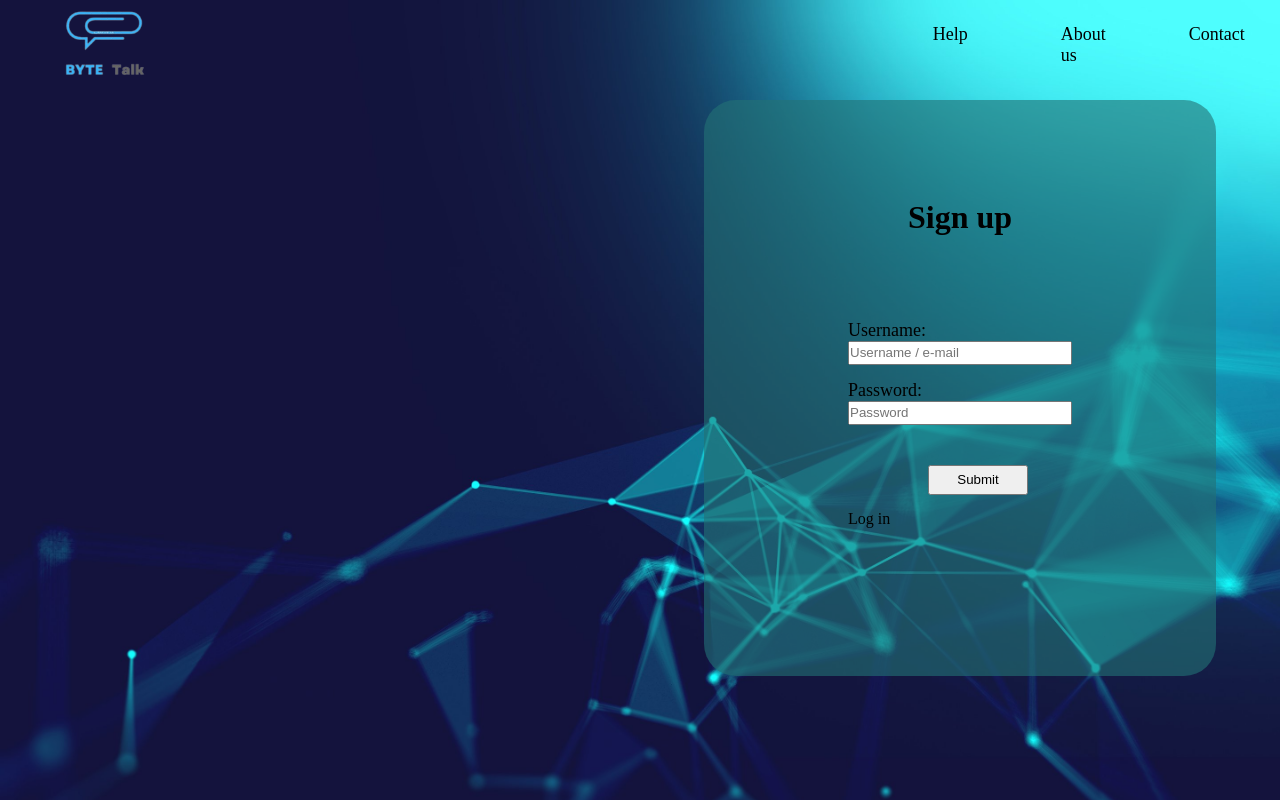
After one commit to 16SULPHUR/Chatting-WebApp, a PHP site: page /signup.php in a window 1280 px wide. The commit adds this page. Run offline with PHP 8.4, Linux system fonts and the light colour scheme.

Commit message:
arrenged the files

```diff
--- /dev/null
+++ b/partials/_header.php
@@ -0,0 +1,18 @@
+<header>
+    <nav>
+        <div class="logo">
+            <div class="img"></div>
+        </div>
+        <div class="customer-services">
+            <div class="help">
+                Help
+            </div>
+            <div class="about-us">
+                About us
+            </div>
+            <div class="contact">
+                Contact
+            </div>
+        </div>
+    </nav>
+</header>
--- /dev/null
+++ b/signup.php
@@ -0,0 +1,32 @@
+<!DOCTYPE html>
+<html lang="en">
+
+<head>
+    <meta charset="UTF-8">
+    <meta name="viewport" content="width=device-width, initial-scale=1.0">
+    <title>Byte Talk</title>
+    <link rel="stylesheet" href="styles/style.css">
+</head>
+
+<body>
+    <!-- including header -->
+    <?php include 'partials/_header.php';?>
+
+    <div class="login main-div">
+        <h1>Sign up</h1>
+        <form action="index.php" method="POST">
+
+            <label for="login" class="login-username label">Username:</label><br>
+            <input type="text" class="login-email input" name="username" placeholder="Username / e-mail"><br>
+
+            <label for="login-password" class="login-password-label label">Password:</label><br>
+            <input type="password" name="password" id="" class="login-password input" placeholder="Password">
+
+            <input type="submit" value="Submit" class="btn submit"><br>
+
+            <a href="index.php">Log in</a>
+        </form>
+    </div>
+</body>
+
+</html>
--- a/style.css
+++ b/styles/style.css
@@ -4,7 +4,7 @@
     box-sizing: border-box;
 }
 body{
-    background-image: url("coloredimage.jpg");
+    background-image: url("../resources/background.jpg");
     background-size: cover;
 }
 a{
@@ -34,7 +34,7 @@ nav{
     top: -40px;
     height: 20vh;
     width: 20vh;
-    background-image: url("byte-talk1-removebg-preview.png");
+    background-image: url("../resources/logo.png");
     background-size: contain;
     background-repeat: no-repeat;
 
```
Also changed, not shown: Index.html (deleted, +0 -54 lines), index.php (+35 -2 lines), resources/background.jpg (renamed from coloredimage.jpg), resources/logo.png (renamed from byte-talk1-removebg-preview.png), scripts/script.js (renamed from script.js).
